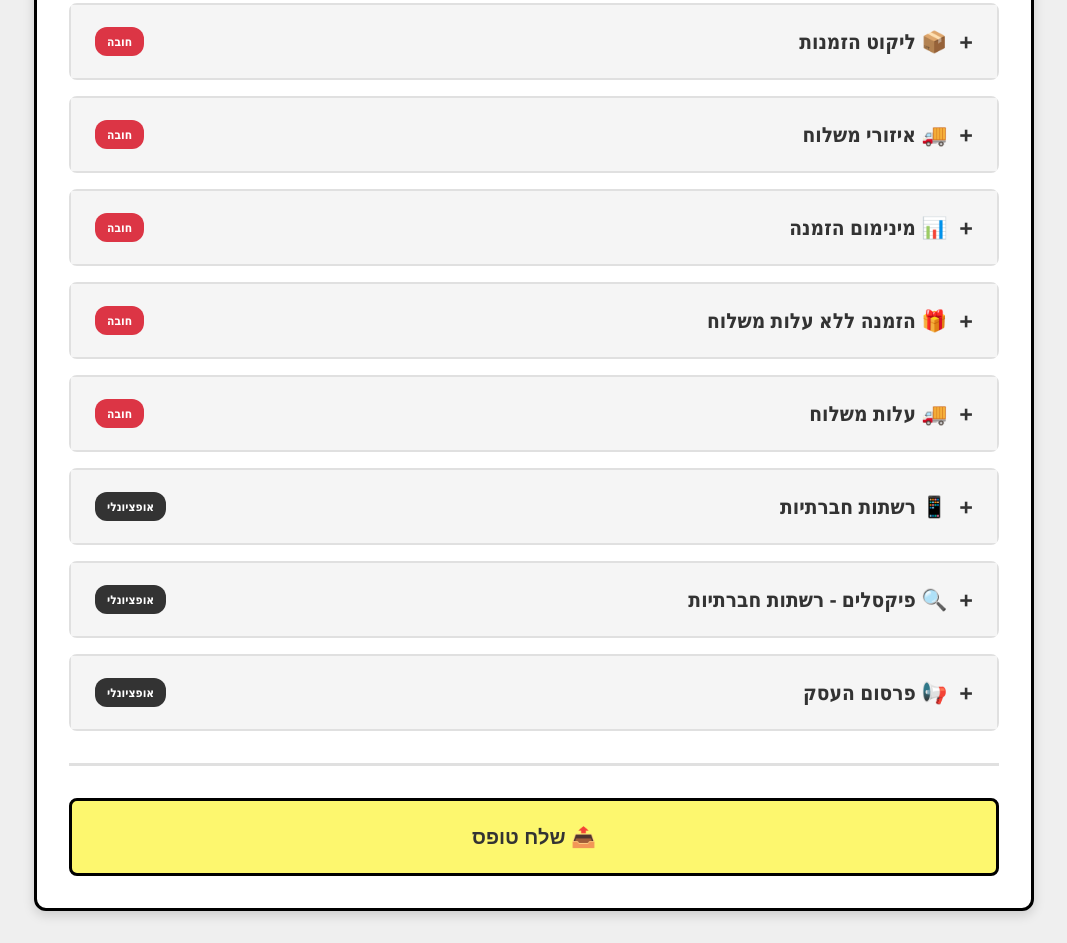
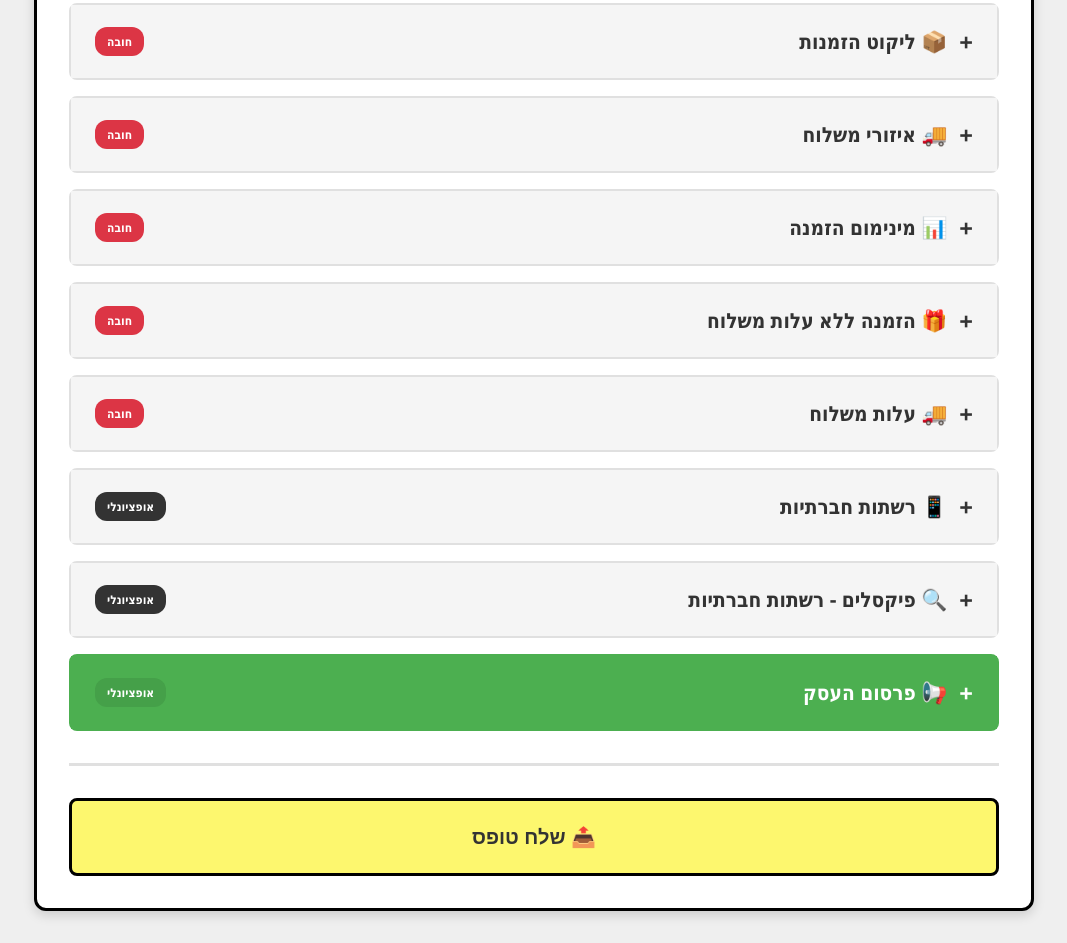
Before and after one commit to Habadisrael770/b1-client-form, a website: page index.html in a window 1280 px wide. Shown: the part 1777-2720 px from the top of the page, without its empty margins (106-1173 px from the left). Drawn offline with Linux system fonts and the light colour scheme.

Commit message:
Update Business Promotion section styling with green background and white text

```diff
--- a/index.html
+++ b/index.html
@@ -1204,15 +1204,15 @@
             </div>
 
             <!-- 16. פרסום העסק -->
-            <div class="accordion-section" data-section="businessPromotion" data-required="false">
-                <div class="accordion-header" onclick="toggleAccordion(this)">
+            <div class="accordion-section" data-section="businessPromotion" data-required="false" style="background-color: #e8f5e9; border-color: #4caf50;">
+                <div class="accordion-header" onclick="toggleAccordion(this)" style="background-color: #4caf50; color: white;">
                     <div class="accordion-title">
                         <span class="accordion-icon">+</span>
-                        <span>📢 פרסום העסק</span>
-                    </div>
-                    <span class="requirement-badge optional">אופציונלי</span>
-                </div>
-                <div class="accordion-content">
+                        <span style="color: white;">📢 פרסום העסק</span>
+                    </div>
+                    <span class="requirement-badge optional" style="background-color: #45a049; color: white;">אופציונלי</span>
+                </div>
+                <div class="accordion-content" style="background-color: #e8f5e9;">
                     <div class="accordion-body">
                         <!-- Advertising Company Selection -->
                         <div class="form-group">
@@ -1259,7 +1259,7 @@
                             <label class="form-label" style="font-weight: 700; margin-bottom: 0.5rem; display: block;">ספקים</label>
                             <p style="color: var(--gray-dark); margin-bottom: 1rem; font-size: 0.9rem;">נא מלא את הספקים איתם אתה עובד - פרטי איש קשר של הסוכן עבור התמונות</p>
                             <div id="suppliersContainer"></div>
-                            <button type="button" class="btn-add" onclick="addSupplier()">+ הוסף ספק</button>
+                            <button type="button" class="btn-add" onclick="addSupplier()" style="background-color: #4caf50; color: white; border: none; padding: 0.75rem 1.5rem; border-radius: 6px; cursor: pointer; font-weight: 600; font-size: 1rem;">+ הוסף ספק</button>
                         </div>
                     </div>
                 </div>
```
